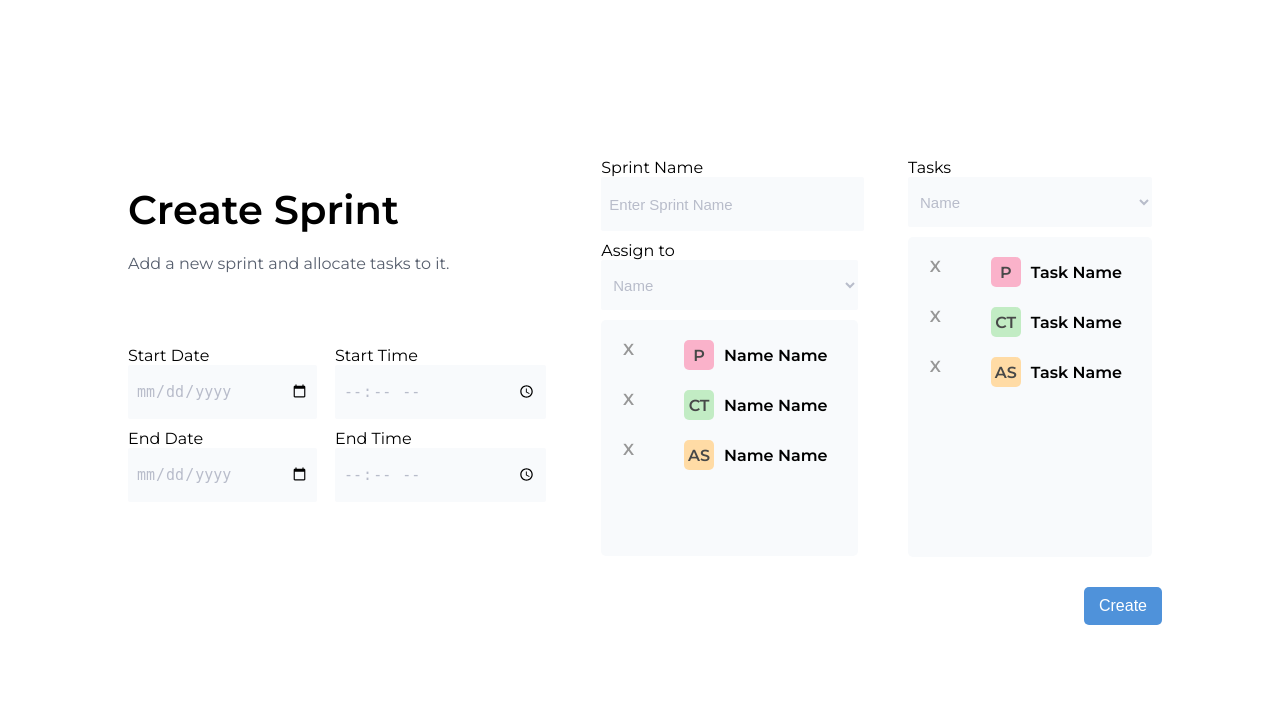
After one commit to TienNguyenTech/ScrumScape-Project-Management-system, a PHP site: page /sprints/createsprint1.php in a window 1280 px wide. The commit adds this page. Shown: the top 726 px of the page. Run offline with PHP 8.4, Linux system fonts and the light colour scheme.

Commit message:
Create sprint

```diff
--- /dev/null
+++ b/sprints/createsprint1.php
@@ -0,0 +1,222 @@
+<!DOCTYPE html>
+<html lang="en">
+<head>
+    <title>Create Sprint</title>
+    <link href="https://fonts.googleapis.com/css2?family=Montserrat:wght@400;500;600&display=swap" rel="stylesheet">
+    <style>
+        body {
+            font-family: 'Montserrat', sans-serif;
+            background-color: white;
+            padding: 20px;
+        }
+        .container {
+            background-color: white;
+            padding: 120px 90px 120px;
+            border-radius: 10px;
+            margin: auto;
+        }
+
+        h1 {
+            font-size: 40px;
+            margin-bottom: 20px;
+            font-weight: bold;
+
+        }
+
+        table {
+            width: 100%;
+            border-collapse: collapse;
+            margin-bottom: 20px;
+        }
+        td {
+            padding: 10px;
+            vertical-align: top;
+            border: 0;
+        }
+        td + td {
+            padding-left: 40px;
+        }
+        input[type="text"] {
+            width: 96%;
+            padding: 8px;
+            margin-bottom: 10px;
+            border: 0;
+            border-radius: 2px;
+            background-color: #f8fafc;
+            color: #b8bcca;
+            height: 38px;
+            font-size: 15px;
+        }
+        input::placeholder {
+            color: #b8bcca;
+            font-size: 15px;
+        }
+
+        select {
+            width: 100%;
+            padding: 8px;
+            margin-bottom: 10px;
+            border: 0;
+            border-radius: 2px;
+            background-color: #f8fafc;
+            color: #b8bcca;
+            height: 50px;
+            font-size: 15px;
+
+        }
+
+        input[type="date"] {
+            width: 110%;
+            padding: 8px;
+            margin-bottom: 10px;
+            border: 0;
+            border-radius: 2px;
+            background-color: #f8fafc;
+            color: #b8bcca;
+            height: 38px;
+            font-size: 15px;
+        }
+
+        input[type="time"] {
+            width: 90%;
+            padding: 8px;
+            margin-bottom: 10px;
+            border: 0;
+            border-radius: 2px;
+            background-color: #f8fafc;
+            color: #b8bcca;
+            height: 38px;
+            font-size: 15px;
+
+        }
+
+        input[type="text"]:hover, input[type="date"]:hover, input[type="time"]:hover, select:hover,
+        input[type="text"]:focus, input[type="date"]:focus, input[type="time"]:focus, select:focus {
+            background-color: #c6dae7;
+            outline: none;
+            color: #b8bcca;
+        }
+
+        .label-container {
+            display: flex;
+            align-items: center;
+            gap: 10px;
+            font-weight:bold;
+        }
+        .label-container user {
+            height:30px;
+            width: 30px;
+            border-radius: 5px;
+            display: flex;
+            align-items: center;
+            justify-content: center;
+            color: #474848;
+        }
+        user.P { background-color: #fab2ca; }
+        user.CT { background-color: #c2ecc4; }
+        user.AS { background-color: #ffdba5; }
+
+        .grey-container {
+            background-color: #f8fafc;
+            padding: 10px;
+            border-radius: 5px;
+        }
+        .x-symbol {
+            color: rgb(151, 151, 151);
+            cursor: pointer;
+            font-weight: bold;
+            padding-right: 10px;
+            text-align: right;
+        }
+        button {
+            padding: 10px 15px;
+            background-color: #4f92da;
+            color: white;
+            border: none;
+            border-radius: 5px;
+            cursor: pointer;
+            font-size: 16px;
+            width: auto;
+            float: right;
+        }
+
+
+    </style>
+</head>
+<body>
+
+    <div class="container">
+
+        <table>
+            <tr>
+                <td colspan="2">
+                    <h1>Create Sprint</h1>
+                    <p style="color: #575F6E">Add a new sprint and allocate tasks to it.</p>
+                </td>
+                <td rowspan="2">
+                    <label for="sprint-name">Sprint Name</label><br>
+                    <input type="text" id="sprint-name" placeholder="Enter Sprint Name"><br>
+                    <label for="assign-to">Assign to</label><br>
+                    <select id="assign-to">
+                        <option value="">Name</option>
+                    </select><br>
+                    <div class="grey-container" style="height:216px">
+                        <table>
+                            <tr>
+                                <td class="x-symbol">X</td>
+                                <td class="label-container"><user class="P">P</user> Name Name</td>
+                            </tr>
+                            <tr>
+                                <td class="x-symbol">X</td>
+                                <td class="label-container"><user class="CT">CT</user> Name Name</td>
+                            </tr>
+                            <tr>
+                                <td class="x-symbol">X</td>
+                                <td class="label-container"><user class="AS">AS</user> Name Name</td>
+                            </tr>
+                        </table>
+                    </div>
+                </td>
+                <td rowspan="2">
+                    <label for="task-name">Tasks</label><br>
+                    <select id="task-name">
+                        <option value="">Name</option>
+                    </select><br>
+                    <div class="grey-container" style="height:300px">
+                        <table>
+                            <tr>
+                                <td class="x-symbol">X</td>
+                                <td class="label-container"><user class="P">P</user> Task Name</td>
+                            </tr>
+                            <tr>
+                                <td class="x-symbol">X</td>
+                                <td class="label-container"><user class="CT">CT</user> Task Name</td>
+                            </tr>
+                            <tr>
+                                <td class="x-symbol">X</td>
+                                <td class="label-container"><user class="AS">AS</user> Task Name</td>
+                            </tr>
+                        </table>
+                </td>
+            </tr>
+            <tr>
+                <td>
+                    <label for="start-date">Start Date</label><br>
+                    <input type="date" id="start-date"><br>
+                    <label for="end-date">End Date</label><br>
+                    <input type="date" id="end-date"><br>
+                </td>
+                <td>
+                    <label for="start-time">Start Time</label><br>
+                    <input type="time" id="start-time">
+                    <label for="end-time">End Time</label><br>
+                    <input type="time" id="end-time">
+                </td>
+            </tr>
+        </table>
+
+        <button>Create</button>
+    </div>
+
+</body>
+</html>
--- a/sprints/sprints.php
+++ b/sprints/sprints.php
@@ -223,7 +223,7 @@ function formatDate($date) {
         <div class="header-search">
             <h1>Sprints</h1>
             <input class="form-control search-bar col-sm-3" id="sprintSearchInput" type="text" placeholder="Search Sprint" onkeyup="searchSprints()">
-            <a href="create_sprint.php"> <button type="button" class="btn custom-btn">Create sprint +</button></a>
+            <a href="createsprint1.php"> <button type="button" class="btn custom-btn">Create sprint +</button></a>
         </div>
 
             <!--Task table header-->
```
